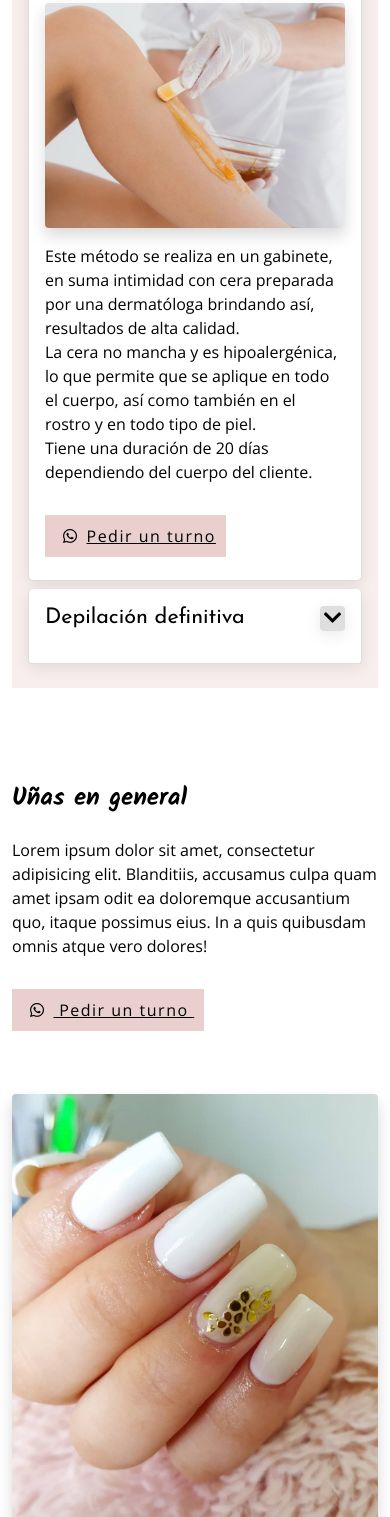
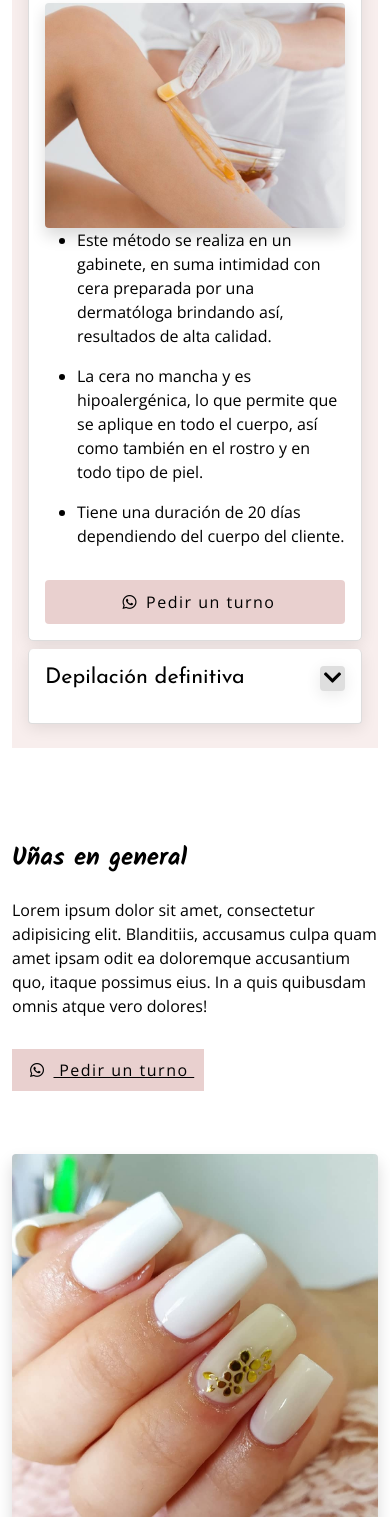
Before and after one commit to javierverb/velvet-pink, a plain HTML site: page index.html in a window 390 px wide. Shown: the part 943-2460 px from the top of the page. Drawn offline with nearby package versions, Linux system fonts and the light colour scheme; some icons are missing.

Commit message:
changes p tag to ul

```diff
--- a/index.html
+++ b/index.html
@@ -107,23 +107,27 @@
                     class="img-fluid shadow w-100 rounded"
                   />
                 </div>
-                <div class="col-md-6 pb-3">
-                  <p class="mt-lg-auto mt-3">
-                    Este método se realiza en un gabinete, en suma intimidad con
-                    cera preparada por una dermatóloga brindando así, resultados
-                    de alta calidad.
-                    <br />
-                    La cera no mancha y es hipoalergénica, lo que permite que se
-                    aplique en todo el cuerpo, así como también en el rostro y
-                    en todo tipo de piel. <br />
+                <div class="col-md-6 d-flex flex-column">
+                  <ul>
+                    <li class="mb-3">
+                      Este método se realiza en un gabinete, en suma intimidad
+                      con cera preparada por una dermatóloga brindando así,
+                      resultados de alta calidad.
+                    </li>
+                    <li class="mb-3">
+                      La cera no mancha y es hipoalergénica, lo que permite que
+                      se aplique en todo el cuerpo, así como también en el
+                      rostro y en todo tipo de piel. <br />
+                    </li>
+                    <li class="mb-3">
                       Tiene una duración de 20 días dependiendo del cuerpo del
                       cliente.
-                  </p>
-                  <br />
+                    </li>
+                  </ul>
                   <a
                     onclick="sendMessage('depilación')"
                     href="javascript:void(0)"
-                    class="btn-large pink-button"
+                    class="mt-auto btn btn-large pink-button"
                     ><i class="mx-2 fab fa-whatsapp"></i>Pedir un turno
                   </a>
                 </div>
@@ -144,23 +148,26 @@
                     class="img-fluid shadow w-100 rounded"
                   />
                 </div>
-                <div class="col-md-6 mt-4 mt-md-0 pb-3">
-                  <p>
+                <div class="col-md-6 mt-4 mt-md-0 d-flex flex-column">
+                  <ul>
+                    <li class="mb-3">
                       Consiste en una técnica indolora, higiénica que se realiza
-                    una vez por mes, durante 8 sesiones aproxiimadamente, hasta
-                    la eliminación total del vello.
-                    <br />
+                      una vez por mes, durante 8 sesiones aproxiimadamente,
+                      hasta la eliminación total del vello.
+                    </li>
+                    <li class="mb-3">
                       Se puede realizar en todo tipo de pieles y tiene un mejor
                       resultado en vellos oscuros.
-                    <br />
+                    </li>
+                    <li class="mb-3">
                       Se concurre a la sesión con la zona previamente razurada y
                       con su toalla personal.
-                  </p>
-                  <br />
+                    </li>
+                  </ul>
                   <a
                     onclick="sendMessage('depilación')"
                     href="javascript:void(0)"
-                    class="btn-large pink-button"
+                    class="btn btn-large pink-button mt-auto"
                     ><i class="mx-2 fab fa-whatsapp"></i>Pedir un turno
                   </a>
                 </div>
```
Lines whose indentation alone changed are shown as unchanged.
